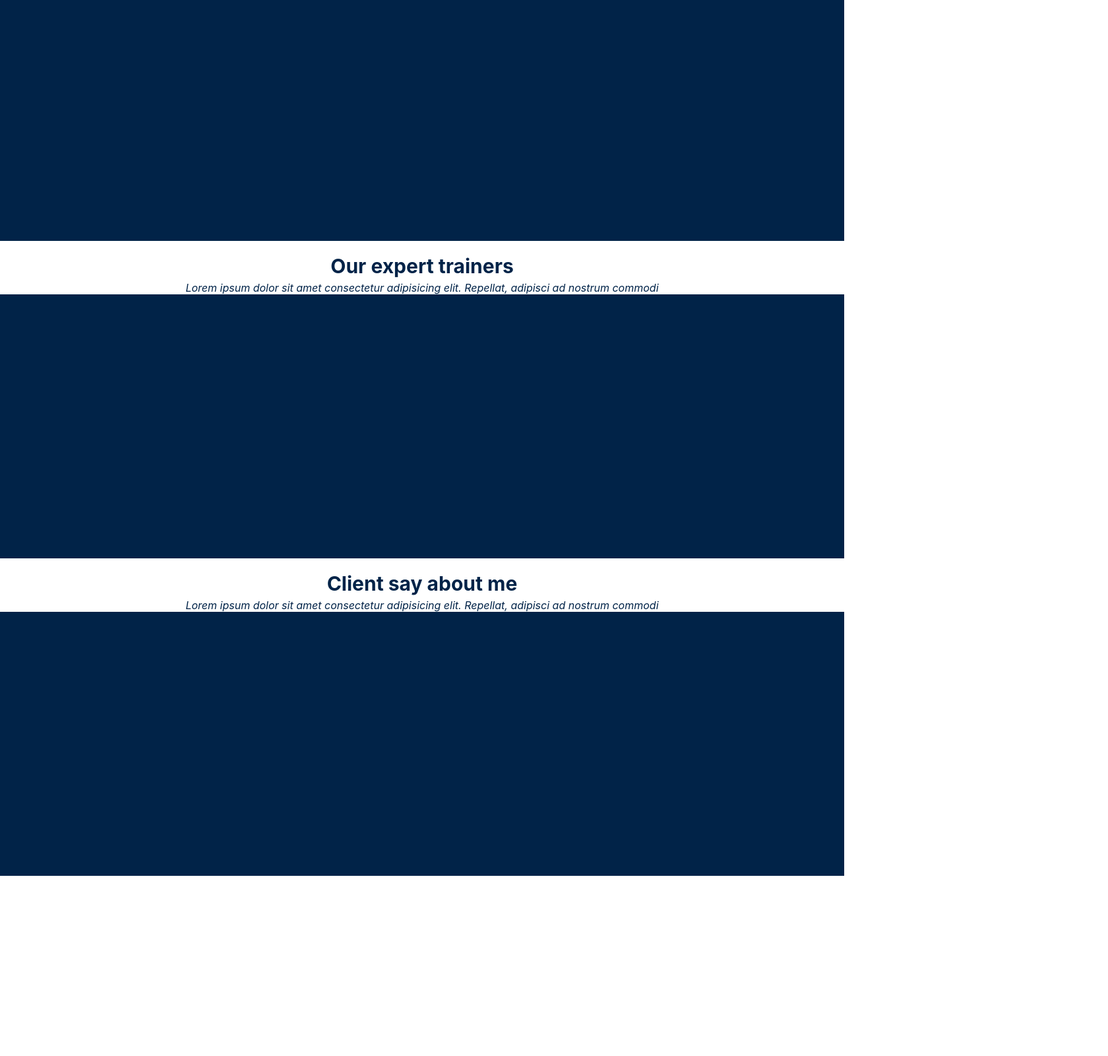
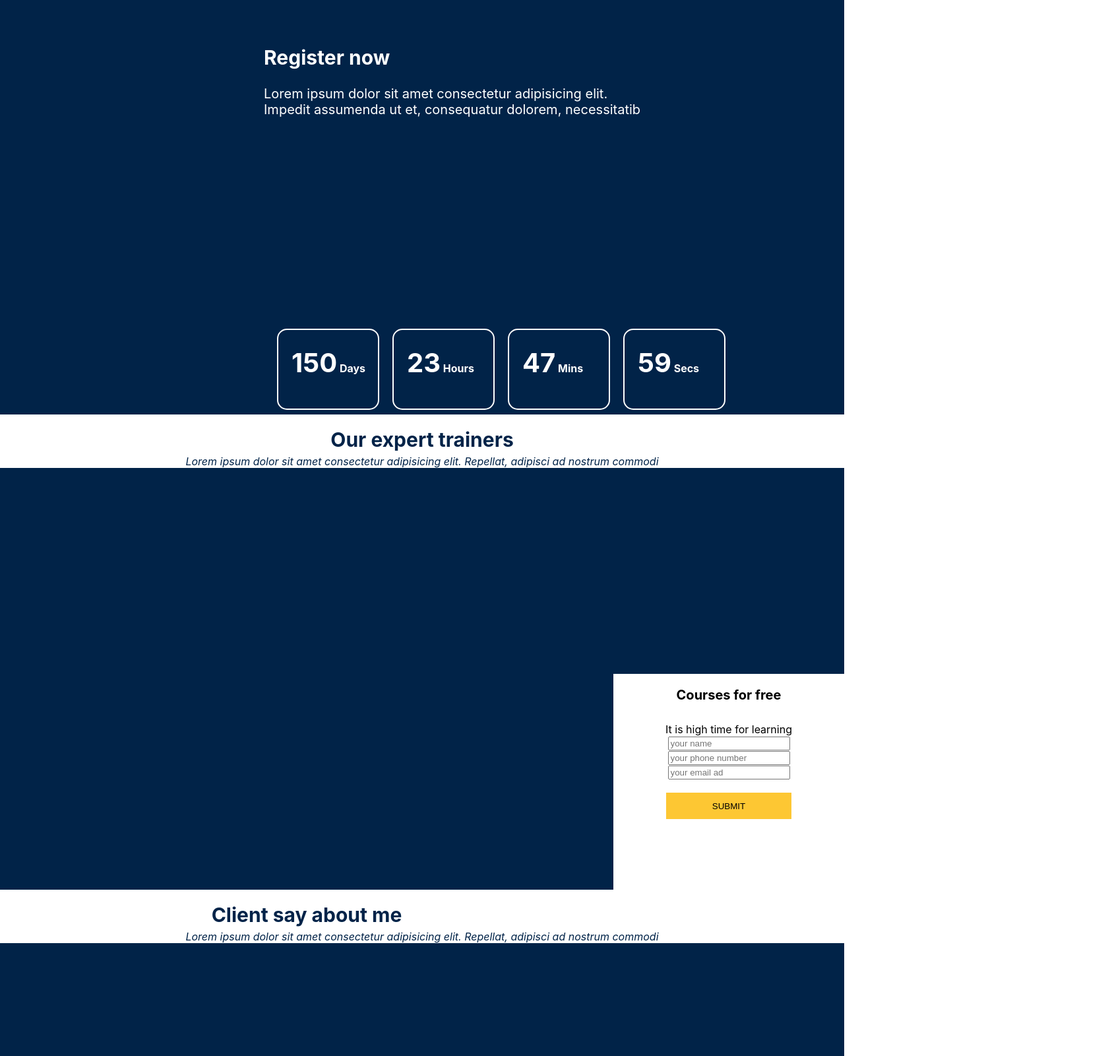
Before and after one commit to adasextagen/primeraWeb, a plain HTML site: page index.html in a window 1280 px wide. Shown: the part 3360-4960 px from the top of the page at 66% size, 1680 px wide, since content can reach past the window. Before the commit the page ends 4687 px from the top, so only its background shows below. Drawn offline with Linux system fonts and the light colour scheme.

Commit message:
llegue hasta register

```diff
--- a/index.html
+++ b/index.html
@@ -160,16 +160,32 @@
 
 
             </div>
+  </section>
 
-
-
-
-
-
-
-  </section>
   <section>
     <div class="register-now">
+      <div class="register-now-text">
+      <h2>Register now</h2>
+      <p>Lorem ipsum dolor sit amet consectetur adipisicing elit. <br>
+        Impedit assumenda ut et, consequatur dolorem, necessitatib</p>
+      </div>
+      <div class="register-details">
+        <div><span>150</span> Days</div>
+        <div><span>23</span> Hours</div>
+        <div><span>47</span> Mins</div>
+        <div><span>59</span> Secs</div>
+        </div>
+        <div class="register-box">
+          <h3>Courses for free</h3>
+          <p>It is high time for learning</p>
+          <form>
+            <input type="name" placeholder="your name"><br>
+            <input type="name" placeholder="your phone number"><br>
+            <input type="name" placeholder="your email ad"><br>
+           <button>SUBMIT</button>
+          </form>
+        </div>
+
 
     </div>
   </section>
--- a/styles/styles.css
+++ b/styles/styles.css
@@ -178,7 +178,8 @@ section h3 {
 .register-now , .upcoming-events {
   background-color: #012348;
   width: 100%;
-  height: 400px;
+  height: 639px;
+  color: white;
 }
 
 footer {
@@ -327,3 +328,53 @@ box-sizing: border-box;
   left: 15px;
   top:5px;
 }
+
+.register-now-text {
+  color: white;
+  position: relative;
+  top: 80px;
+  left: 400px;
+font-size: 20px;}
+
+.register-details {
+  color: white;
+  display: flex;
+  flex-direction: row;
+  margin: 400px 0 400px 400px;
+  font-weight: bold;
+  line-height: 100px;
+
+
+}
+.register-details span {
+  font-size: 40px;
+  font-weight: bold;
+  padding-left:20px;
+}
+
+.register-details div {
+  width: 155px;
+  height: 123px;
+  border: white 2px solid;
+  border-radius: 15px;
+  margin-left:20px;
+}
+
+.register-box {
+  background-color: #ffffff;
+  text-align: center;
+  width: 350px;
+  height:379px;
+  display: block;
+  float: right;
+  color: black;
+
+}
+
+button {
+background-color:  #FDC733;
+width: 190px;
+height: 40px;
+border: 1px solid  #FDC733;
+margin: 20px;
+}
--- a/web/styles.css
+++ /dev/null
@@ -1,131 +0,0 @@
-* {
-    box-sizing: border-box;
-}
-
-p,ul{
-    margin-block-start: 0;
-      margin-block-end: 0;
-      margin-inline-start: 0;
-      margin-inline-end: 0;
-  }
-body {
-    font-family: -apple-system, BlinkMacSystemFont, 'Segoe UI', Roboto, Oxygen, Ubuntu, Cantarell, 'Open Sans', 'Helvetica Neue', sans-serif;
-    color:#012348;
-}
-
-.logo {
-
-display: block;
-float: left;
-margin-top: 40px;
-margin-left:250px;
-
-
-}
-nav {
-    display: block;
-    float: right;
-    margin-top: 40px;
-    margin-right:250px;
-}
-
-ul {
-    list-style: none;
-    color:#012348;
-    font-weight: bold;
-}
-
-li {
-    display:inline-flex;
-    justify-content: flex-end;
-    margin-left: 50px;
-
-}
-
-a {
-    text-decoration: none;
-}
-
-a:link {
-    color:#012348;
-}
-a:hover {
-    color: #FDC733;
-}
-
-a:visited {
-    color:#012348;
-}
-
-.main-banner {
-    background-image:  url("../images/home-banner.jpg");
-    background-repeat:  no-repeat;
-    width: 100%;
-    height:1000px;
-
-}
-
-h3 {
-    padding-top:150px;
-    padding-left: 120px;
-    display: block;
-    margin: 0 auto;
-
-     float: center;
-     padding-top: 300px;
-    text-align: center;
-
-    font-size: 18px;
- }
-
-h1 {
-
-   display: flex;
-   margin: 20px 0 30px 0;
-   justify-content: center;
-   text-align: center;
-    font-size: 40px;
-
-
-}
-
-.buttons {
-    display: flex;
-    justify-content:center;
-    align-items: center;
-}
-
-.button1 {
-    width: 160px;
-    height: 50px;
-    background-color:#012348;
-    margin-right: 20px;
-    border-radius: 5px;
-    color: #FDC733;
-    font-weight: bold;
-    line-height: 50px;
-    padding: 0 25px 0 25px;
-
-}
-
-a .button1 {
-    color: #FDC733;
-}
-
-.button2 {
-    width: 160px;
-    height: 50px;
-    background-color: #FDC733;
-    font-weight: bold;
-    border-radius: 5px;
-    line-height: 50px;
-    padding: 0 25px 0 25px;
-}
-
-section h3 {
-    display: flex;
-    margin: 20px 0 30px 0;
-    justify-content: center;
-    text-align: center;
-     font-size: 20px;
-}
```
Also changed, not shown: web/index.html (deleted, +0 -55 lines).
